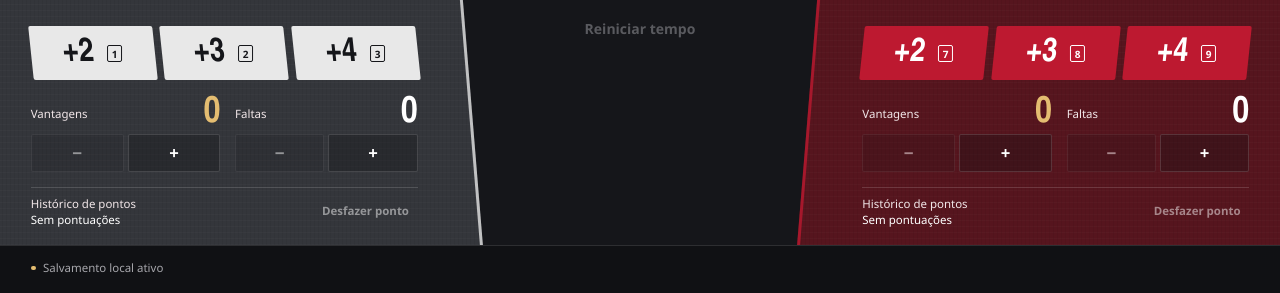
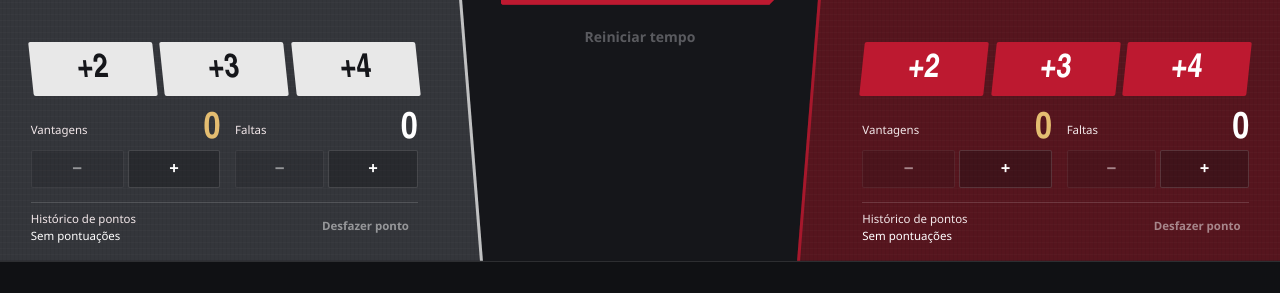
Before and after one commit to ViniciusSPessoa/PLACAR-JIU-JITSU, a plain HTML site: page index.html in a window 1280 px wide. Shown: the part 507-800 px from the top of the page. Drawn offline with Linux system fonts and the light colour scheme.

Commit message:
atualização de estilo e lógica

```diff
--- a/index.html
+++ b/index.html
@@ -59,9 +59,9 @@
                     <span class="score-flash" aria-hidden="true"></span>
                 </div>
                 <div class="score-buttons">
-                    <button type="button" data-score="2" aria-label="Adicionar 2 pontos ao canto branco" aria-keyshortcuts="1">+2<kbd>1</kbd></button>
-                    <button type="button" data-score="3" aria-label="Adicionar 3 pontos ao canto branco" aria-keyshortcuts="2">+3<kbd>2</kbd></button>
-                    <button type="button" data-score="4" aria-label="Adicionar 4 pontos ao canto branco" aria-keyshortcuts="3">+4<kbd>3</kbd></button>
+                    <button type="button" data-score="2" aria-label="Adicionar 2 pontos ao canto branco" aria-keyshortcuts="1">+2</button>
+                    <button type="button" data-score="3" aria-label="Adicionar 3 pontos ao canto branco" aria-keyshortcuts="2">+3</button>
+                    <button type="button" data-score="4" aria-label="Adicionar 4 pontos ao canto branco" aria-keyshortcuts="3">+4</button>
                 </div>
                 <div class="stats">
                     <div class="stat">
@@ -106,9 +106,9 @@
                     <span class="score-flash" aria-hidden="true"></span>
                 </div>
                 <div class="score-buttons">
-                    <button type="button" data-score="2" aria-label="Adicionar 2 pontos ao canto vermelho" aria-keyshortcuts="7">+2<kbd>7</kbd></button>
-                    <button type="button" data-score="3" aria-label="Adicionar 3 pontos ao canto vermelho" aria-keyshortcuts="8">+3<kbd>8</kbd></button>
-                    <button type="button" data-score="4" aria-label="Adicionar 4 pontos ao canto vermelho" aria-keyshortcuts="9">+4<kbd>9</kbd></button>
+                    <button type="button" data-score="2" aria-label="Adicionar 2 pontos ao canto vermelho" aria-keyshortcuts="7">+2</button>
+                    <button type="button" data-score="3" aria-label="Adicionar 3 pontos ao canto vermelho" aria-keyshortcuts="8">+3</button>
+                    <button type="button" data-score="4" aria-label="Adicionar 4 pontos ao canto vermelho" aria-keyshortcuts="9">+4</button>
                 </div>
                 <div class="stats">
                     <div class="stat">
--- a/src-tauri/tauri.conf.json
+++ b/src-tauri/tauri.conf.json
@@ -1,7 +1,7 @@
 {
   "$schema": "https://schema.tauri.app/config/2",
   "productName": "Placar BJJ",
-  "version": "1.0.0",
+  "version": "1.0.1",
   "identifier": "br.com.placarbjj.sergiocorrea",
   "build": {
     "beforeBuildCommand": "node scripts/stage-desktop.cjs",
--- a/style.css
+++ b/style.css
@@ -439,6 +439,14 @@ dialog dd { margin: 0; }
 .dialog-actions { display: flex; justify-content: flex-end; gap: 8px; margin-top: 1.2rem; }
 .dialog-actions button { border-color: var(--line); }
 
+#storage-status {
+    display: none;
+}
+
+.site-footer:has(#notice:empty) {
+    display: none;
+}
+
 @keyframes corner-enter { from { opacity: 0; transform: translateX(var(--entry-offset)); } }
 @keyframes clock-enter { from { opacity: 0; transform: translateY(5px); } }
 @keyframes point { 0%, 62% { opacity: 1; } to { opacity: 0; transform: translateY(-5px); } }
```
Also changed, not shown: 3 other files.
